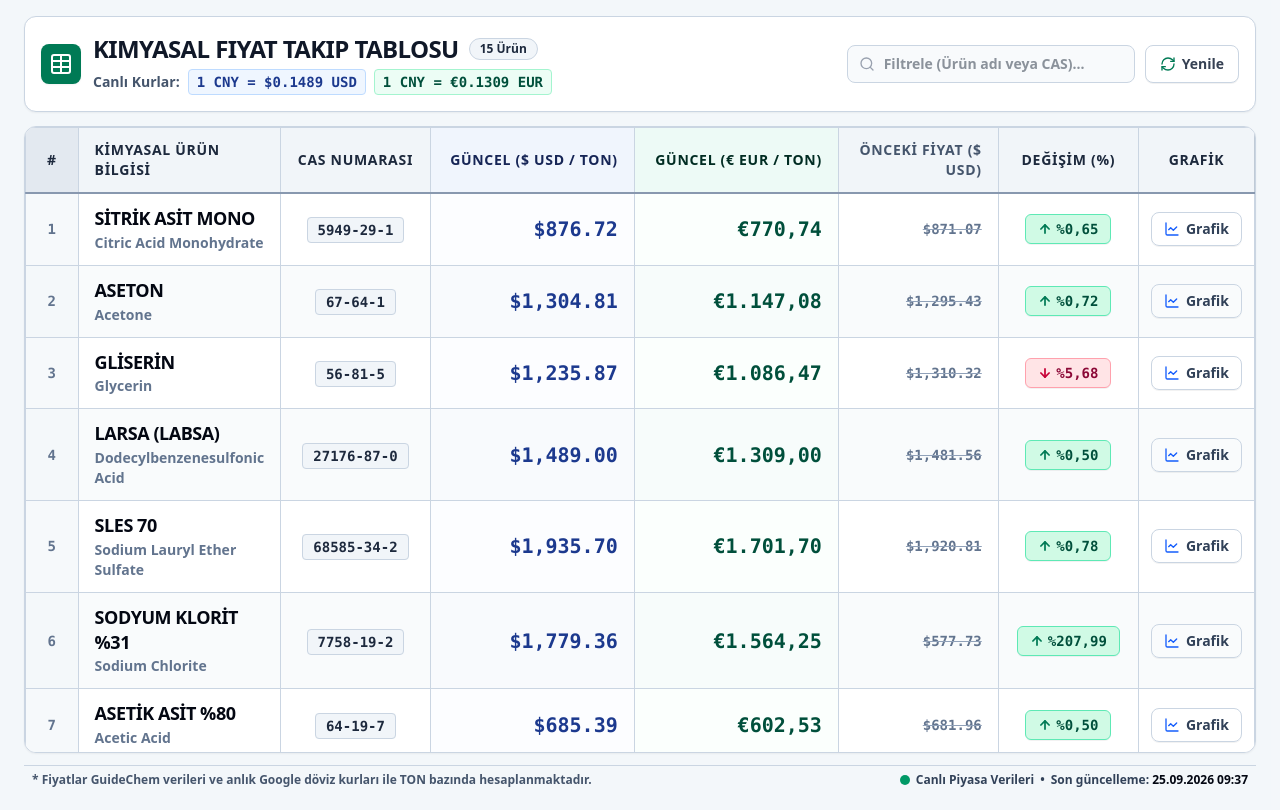
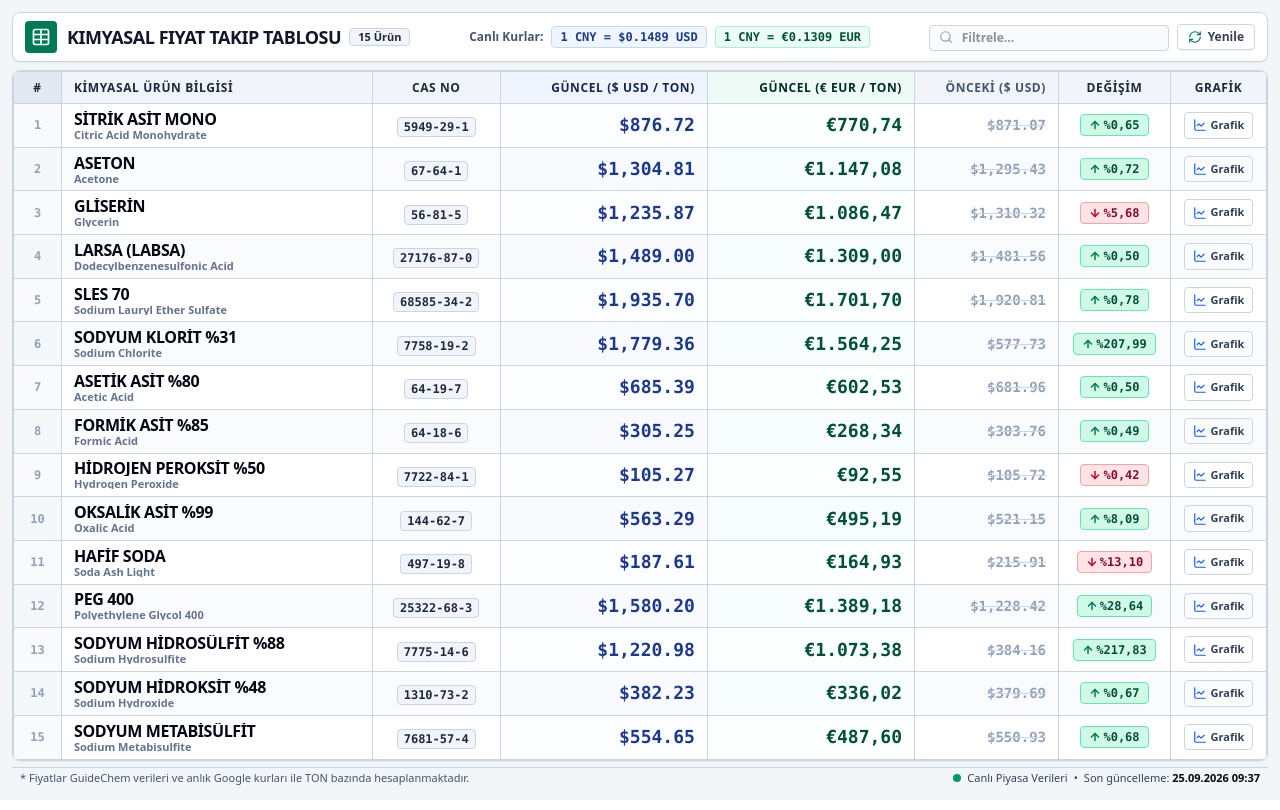
Before and after one commit to serdargul/kimyasaltakip, a React (Vite) app in the folder Frontend/: page / in a window 1280 px wide. Built offline with nearby package versions, Linux system fonts and the light colour scheme.

Commit message:
feat: fit 15 products onto single screen without scroll

```diff
--- a/Frontend/src/pages/Home.tsx
+++ b/Frontend/src/pages/Home.tsx
@@ -77,102 +77,103 @@ export const Home: React.FC = () => {
   };
 
   return (
-    <div className="min-h-screen w-full bg-slate-100/80 text-gray-900 font-sans antialiased selection:bg-blue-100 flex flex-col">
-      <div className="w-full max-w-[1760px] mx-auto px-3 sm:px-6 py-4 flex-1 flex flex-col">
+    <div className="h-screen w-full bg-slate-100/90 text-gray-900 font-sans antialiased selection:bg-blue-100 flex flex-col overflow-hidden p-2 sm:p-3">
+      <div className="w-full h-full max-w-[1920px] mx-auto flex flex-col min-h-0">
 
-        {/* Excel-style Toolbar Header */}
-        <header className="mb-3.5 bg-white p-3.5 sm:p-4 rounded-xl border border-slate-300 shadow-xs flex flex-col md:flex-row md:items-center justify-between gap-3">
-          <div className="flex items-center gap-3">
-            <div className="p-2 bg-emerald-700 text-white rounded-lg shadow-xs">
-              <TableIcon className="w-6 h-6" />
+        {/* Compact Header Bar */}
+        <header className="mb-2 bg-white px-3 py-2 rounded-lg border border-slate-300 shadow-2xs flex flex-row items-center justify-between gap-2 shrink-0">
+          <div className="flex items-center gap-2.5 min-w-0">
+            <div className="p-1.5 bg-emerald-700 text-white rounded shadow-xs shrink-0">
+              <TableIcon className="w-5 h-5" />
             </div>
-            <div>
-              <div className="flex items-center gap-2.5">
-                <h1 className="text-lg sm:text-xl md:text-2xl font-black tracking-tight text-gray-900 uppercase">
+            <div className="min-w-0">
+              <div className="flex items-center gap-2">
+                <h1 className="text-sm sm:text-base md:text-lg font-black tracking-tight text-gray-900 uppercase truncate">
                   Kimyasal Fiyat Takip Tablosu
                 </h1>
-                <span className="px-2.5 py-0.5 bg-slate-100 text-slate-800 text-xs font-extrabold rounded-full border border-slate-300">
+                <span className="hidden sm:inline-block px-2 py-0.2 bg-slate-100 text-slate-800 text-[11px] font-extrabold rounded border border-slate-300">
                   {filteredProducts.length} Ürün
                 </span>
               </div>
+            </div>
+          </div>
+
+          {/* Rates in Header */}
           {products.length > 0 && products[0].usdRate && products[0].eurRate && (
-                <div className="text-xs sm:text-sm font-semibold text-slate-600 flex flex-wrap items-center gap-2 mt-1">
+            <div className="hidden lg:flex items-center gap-2 text-xs font-semibold text-slate-600">
               <span>Canlı Kurlar:</span>
-                  <span className="bg-blue-50 text-blue-900 px-2 py-0.5 rounded border border-blue-200 font-mono font-bold text-xs sm:text-sm">
+              <span className="bg-blue-50 text-blue-900 px-2 py-0.5 rounded border border-blue-200 font-mono font-bold">
                 1 CNY = ${products[0].usdRate.toFixed(4)} USD
               </span>
-                  <span className="bg-emerald-50 text-emerald-900 px-2 py-0.5 rounded border border-emerald-200 font-mono font-bold text-xs sm:text-sm">
+              <span className="bg-emerald-50 text-emerald-900 px-2 py-0.5 rounded border border-emerald-200 font-mono font-bold">
                 1 CNY = €{products[0].eurRate.toFixed(4)} EUR
               </span>
             </div>
           )}
-            </div>
-          </div>
 
           {/* Right Toolbar Controls */}
-          <div className="flex items-center gap-2.5">
-            <div className="relative flex-1 sm:w-72">
-              <Search className="w-4 h-4 text-gray-400 absolute left-3 top-1/2 -translate-y-1/2" />
+          <div className="flex items-center gap-2 shrink-0">
+            <div className="relative w-48 sm:w-60">
+              <Search className="w-3.5 h-3.5 text-gray-400 absolute left-2.5 top-1/2 -translate-y-1/2" />
               <input
                 type="text"
-                placeholder="Filtrele (Ürün adı veya CAS)..."
+                placeholder="Filtrele..."
                 value={searchTerm}
                 onChange={(e) => setSearchTerm(e.target.value)}
-                className="w-full pl-9 pr-3 py-2 text-xs sm:text-sm bg-slate-50 border border-slate-300 rounded-lg focus:outline-none focus:ring-2 focus:ring-emerald-600 focus:bg-white focus:border-emerald-600 font-semibold text-gray-800"
+                className="w-full pl-8 pr-2.5 py-1 text-xs bg-slate-50 border border-slate-300 rounded focus:outline-none focus:ring-1 focus:ring-emerald-600 focus:bg-white focus:border-emerald-600 font-semibold text-gray-800"
               />
             </div>
 
             <button
               onClick={handleManualSync}
               disabled={refreshing}
-              className="flex items-center gap-1.5 px-3.5 py-2 text-xs sm:text-sm font-extrabold text-gray-700 bg-white hover:bg-slate-100 border border-slate-300 rounded-lg transition-all shadow-2xs disabled:opacity-50 shrink-0 cursor-pointer"
+              className="flex items-center gap-1.5 px-2.5 py-1 text-xs font-bold text-gray-700 bg-white hover:bg-slate-100 border border-slate-300 rounded transition-all shadow-2xs disabled:opacity-50 shrink-0 cursor-pointer"
               title="Verileri Yenile"
             >
-              <RefreshCw className={`w-4 h-4 text-emerald-700 ${refreshing ? 'animate-spin' : ''}`} />
-              <span>Yenile</span>
+              <RefreshCw className={`w-3.5 h-3.5 text-emerald-700 ${refreshing ? 'animate-spin' : ''}`} />
+              <span className="hidden sm:inline">Yenile</span>
             </button>
           </div>
         </header>
 
-        {/* Excel Data Grid Table Container */}
-        <div className="flex-1 bg-white border border-slate-300 rounded-xl shadow-xs overflow-hidden flex flex-col">
-          <div className="overflow-x-auto overflow-y-auto max-h-[calc(100vh-175px)]">
-            <table className="w-full text-left border-collapse border border-slate-300">
+        {/* Excel Data Grid Table (Strictly Fits Screen - Zero Scroll) */}
+        <div className="flex-1 min-h-0 bg-white border border-slate-300 rounded-lg shadow-xs overflow-hidden flex flex-col">
+          <table className="w-full h-full text-left border-collapse border border-slate-300 table-fixed">
             {/* Table Column Headers */}
             <thead>
-                <tr className="bg-slate-100 text-slate-800 text-xs sm:text-sm font-black uppercase tracking-wider select-none sticky top-0 z-10 border-b-2 border-slate-400 shadow-2xs">
-                  <th className="py-3 px-3 border border-slate-300 text-center w-14 bg-slate-200/90">#</th>
-                  <th className="py-3 px-4 border border-slate-300">KİMYASAL ÜRÜN BİLGİSİ</th>
-                  <th className="py-3 px-4 border border-slate-300 text-center w-40">CAS NUMARASI</th>
-                  <th className="py-3 px-4 border border-slate-300 text-right w-56 bg-blue-50/70 text-blue-950 font-black">
+              <tr className="bg-slate-100 text-slate-800 text-[11px] sm:text-xs font-black uppercase tracking-wider select-none border-b border-slate-300 h-8">
+                <th className="px-2 border border-slate-300 text-center w-10 sm:w-12 bg-slate-200/90">#</th>
+                <th className="px-3 border border-slate-300 w-1/4">KİMYASAL ÜRÜN BİLGİSİ</th>
+                <th className="px-2 border border-slate-300 text-center w-28 sm:w-32">CAS NO</th>
+                <th className="px-3 border border-slate-300 text-right w-1/6 bg-blue-50/70 text-blue-950 font-black">
                   GÜNCEL ($ USD / TON)
                 </th>
-                  <th className="py-3 px-4 border border-slate-300 text-right w-56 bg-emerald-50/70 text-emerald-950 font-black">
+                <th className="px-3 border border-slate-300 text-right w-1/6 bg-emerald-50/70 text-emerald-950 font-black">
                   GÜNCEL (€ EUR / TON)
                 </th>
-                  <th className="py-3 px-4 border border-slate-300 text-right w-44 text-slate-600">
-                    ÖNCEKİ FİYAT ($ USD)
+                <th className="px-3 border border-slate-300 text-right w-28 sm:w-36 text-slate-600">
+                  ÖNCEKİ ($ USD)
                 </th>
-                  <th className="py-3 px-4 border border-slate-300 text-center w-36">DEĞİŞİM (%)</th>
-                  <th className="py-3 px-4 border border-slate-300 text-center w-28">GRAFİK</th>
+                <th className="px-2 border border-slate-300 text-center w-24 sm:w-28">DEĞİŞİM</th>
+                <th className="px-2 border border-slate-300 text-center w-20 sm:w-24">GRAFİK</th>
               </tr>
             </thead>
 
-              {/* Table Body */}
+            {/* Table Body - Equal distributed rows filling 100% height */}
             <tbody className="divide-y divide-slate-300">
               {loading ? (
                 <tr>
-                    <td colSpan={8} className="py-20 text-center text-gray-500 border border-slate-300">
-                      <div className="flex flex-col items-center justify-center gap-3">
-                        <div className="w-8 h-8 border-3 border-emerald-700 border-t-transparent rounded-full animate-spin"></div>
-                        <span className="font-bold text-sm">Fiyat Verileri Yükleniyor...</span>
+                  <td colSpan={8} className="text-center text-gray-500 border border-slate-300">
+                    <div className="flex items-center justify-center gap-2">
+                      <div className="w-5 h-5 border-2 border-emerald-700 border-t-transparent rounded-full animate-spin"></div>
+                      <span className="font-bold text-xs">Yükleniyor...</span>
                     </div>
                   </td>
                 </tr>
               ) : filteredProducts.length === 0 ? (
                 <tr>
-                    <td colSpan={8} className="py-16 text-center text-gray-500 font-bold text-sm border border-slate-300">
-                      Filtre kriterlerine uygun kimyasal ürün bulunamadı.
+                  <td colSpan={8} className="text-center text-gray-500 font-bold text-xs border border-slate-300">
+                    Ürün bulunamadı.
                   </td>
                 </tr>
               ) : (
@@ -187,73 +188,74 @@ export const Home: React.FC = () => {
                     <tr
                       key={product.id}
                       className={`transition-colors border border-slate-300 ${
-                          idx % 2 === 1 ? 'bg-slate-50/80' : 'bg-white'
+                        idx % 2 === 1 ? 'bg-slate-50/70' : 'bg-white'
                       } hover:bg-sky-50/90`}
+                      style={{ height: `${100 / Math.max(filteredProducts.length, 1)}%` }}
                     >
                       {/* 1. Row Index */}
-                        <td className="py-3 px-3 border border-slate-300 text-center font-mono text-slate-500 text-xs sm:text-sm bg-slate-100/60 font-bold select-none">
+                      <td className="px-2 border border-slate-300 text-center font-mono text-slate-400 text-xs bg-slate-100/50 font-bold select-none">
                         {idx + 1}
                       </td>
 
                       {/* 2. Product Name & Chemical Name */}
-                        <td className="py-3 px-4 border border-slate-300">
-                          <div className="font-black text-gray-950 uppercase tracking-tight text-sm sm:text-base md:text-lg leading-snug">
+                      <td className="px-3 border border-slate-300 truncate">
+                        <div className="font-black text-gray-950 uppercase tracking-tight text-xs sm:text-sm md:text-base leading-none truncate">
                           {product.displayName}
                         </div>
-                          <div className="text-xs sm:text-sm text-slate-500 font-semibold mt-0.5">
+                        <div className="text-[10px] sm:text-[11px] text-slate-500 font-semibold truncate leading-none mt-0.5">
                           {product.chemicalName}
                         </div>
                       </td>
 
                       {/* 3. CAS Number */}
-                        <td className="py-3 px-3 border border-slate-300 text-center">
+                      <td className="px-2 border border-slate-300 text-center truncate">
                         {product.cas ? (
-                            <span className="bg-slate-100 border border-slate-300 px-2.5 py-1 rounded text-xs sm:text-sm font-extrabold font-mono text-slate-800">
+                          <span className="bg-slate-100 border border-slate-300 px-1.5 py-0.5 rounded text-[11px] sm:text-xs font-bold font-mono text-slate-800">
                             {product.cas}
                           </span>
                         ) : (
-                            <span className="text-slate-400 font-bold">--</span>
+                          <span className="text-slate-400 text-xs">--</span>
                         )}
                       </td>
 
                       {/* 4. Current Price USD */}
-                        <td className="py-3 px-4 border border-slate-300 text-right font-mono font-black text-base sm:text-lg md:text-xl text-blue-900 bg-blue-50/20 tabular-nums">
+                      <td className="px-3 border border-slate-300 text-right font-mono font-black text-sm sm:text-base md:text-lg text-blue-900 bg-blue-50/20 tabular-nums truncate">
                         {formatUsd(product.currentPriceUsd)}
                       </td>
 
                       {/* 5. Current Price EUR */}
-                        <td className="py-3 px-4 border border-slate-300 text-right font-mono font-black text-base sm:text-lg md:text-xl text-emerald-900 bg-emerald-50/20 tabular-nums">
+                      <td className="px-3 border border-slate-300 text-right font-mono font-black text-sm sm:text-base md:text-lg text-emerald-900 bg-emerald-50/20 tabular-nums truncate">
                         {formatEur(product.currentPriceEur)}
                       </td>
 
                       {/* 6. Previous Price USD */}
-                        <td className="py-3 px-4 border border-slate-300 text-right font-mono text-xs sm:text-sm font-bold text-slate-500 line-through decoration-slate-400 tabular-nums">
+                      <td className="px-3 border border-slate-300 text-right font-mono text-xs sm:text-sm font-semibold text-slate-400 line-through decoration-slate-300 tabular-nums truncate">
                         {formatUsd(product.previousPriceUsd)}
                       </td>
 
                       {/* 7. Change % */}
-                        <td className="py-3 px-3 border border-slate-300 text-center">
-                          <div className={`inline-flex items-center justify-center gap-1 px-3 py-1 rounded-md text-xs sm:text-sm font-black font-mono border tabular-nums shadow-2xs ${
+                      <td className="px-2 border border-slate-300 text-center">
+                        <div className={`inline-flex items-center justify-center gap-0.5 px-2 py-0.5 rounded text-[11px] sm:text-xs font-extrabold font-mono border tabular-nums ${
                           isUp ? 'text-emerald-900 bg-emerald-100 border-emerald-300' :
                           isDown ? 'text-rose-900 bg-rose-100 border-rose-300' :
-                            'text-slate-700 bg-slate-100 border-slate-300'
+                          'text-slate-600 bg-slate-100 border-slate-300'
                         }`}>
-                            {isUp && <ArrowUp className="w-3.5 h-3.5 text-emerald-700 stroke-[3]" />}
-                            {isDown && <ArrowDown className="w-3.5 h-3.5 text-rose-700 stroke-[3]" />}
-                            {!isUp && !isDown && <Minus className="w-3.5 h-3.5 text-slate-500 stroke-[3]" />}
+                          {isUp && <ArrowUp className="w-3 h-3 text-emerald-700 stroke-[3]" />}
+                          {isDown && <ArrowDown className="w-3 h-3 text-rose-700 stroke-[3]" />}
+                          {!isUp && !isDown && <Minus className="w-3 h-3 text-slate-500 stroke-[3]" />}
                           <span>%{absChange}</span>
                         </div>
                       </td>
 
                       {/* 8. Chart Action */}
-                        <td className="py-3 px-3 border border-slate-300 text-center">
+                      <td className="px-2 border border-slate-300 text-center">
                         <button
                           onClick={() => setSelectedProduct(product)}
                           title="Geçmiş Fiyat Grafiği"
-                            className="p-1.5 px-3 text-slate-700 hover:text-blue-700 hover:bg-blue-50 rounded-lg border border-slate-300 hover:border-blue-300 transition-colors inline-flex items-center gap-1.5 font-bold text-xs sm:text-sm cursor-pointer shadow-2xs"
+                          className="p-1 px-2 text-slate-700 hover:text-blue-700 hover:bg-blue-50 rounded border border-slate-300 hover:border-blue-300 transition-colors inline-flex items-center gap-1 font-bold text-[11px] cursor-pointer"
                         >
-                            <LineChart className="w-4 h-4 text-blue-600" />
-                            <span>Grafik</span>
+                          <LineChart className="w-3.5 h-3.5 text-blue-600" />
+                          <span className="hidden sm:inline">Grafik</span>
                         </button>
                       </td>
                     </tr>
@@ -263,16 +265,15 @@ export const Home: React.FC = () => {
             </tbody>
           </table>
         </div>
-        </div>
 
-        {/* Excel-style Status Footer */}
-        <footer className="mt-3 py-1.5 px-2 text-xs text-slate-600 font-semibold shrink-0 flex flex-col sm:flex-row items-center justify-between gap-1 border-t border-slate-300">
-          <span>* Fiyatlar GuideChem verileri ve anlık Google döviz kurları ile TON bazında hesaplanmaktadır.</span>
+        {/* Compact Status Footer */}
+        <footer className="mt-1.5 py-0.5 px-2 text-[10px] sm:text-[11px] text-slate-600 font-medium shrink-0 flex items-center justify-between border-t border-slate-300">
+          <span>* Fiyatlar GuideChem verileri ve anlık Google kurları ile TON bazında hesaplanmaktadır.</span>
           <span className="flex items-center gap-1.5 text-slate-700">
-            <span className="inline-block w-2.5 h-2.5 rounded-full bg-emerald-600"></span>
+            <span className="inline-block w-2 h-2 rounded-full bg-emerald-600"></span>
             <span>Canlı Piyasa Verileri</span>
             <span>•</span>
-            <span>Son güncelleme: <strong className="text-gray-950 font-black">{lastUpdated || '--'}</strong></span>
+            <span>Son güncelleme: <strong className="text-gray-950 font-bold">{lastUpdated || '--'}</strong></span>
           </span>
         </footer>
       </div>
```
Lines whose indentation alone changed are shown as unchanged.
